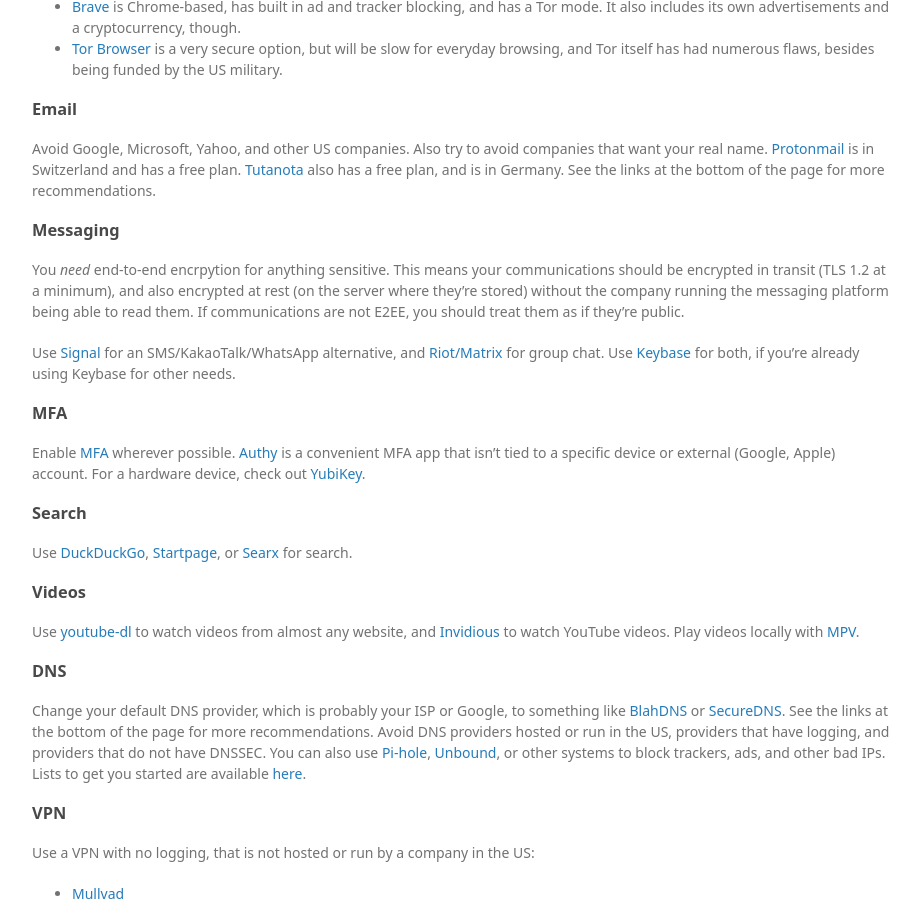
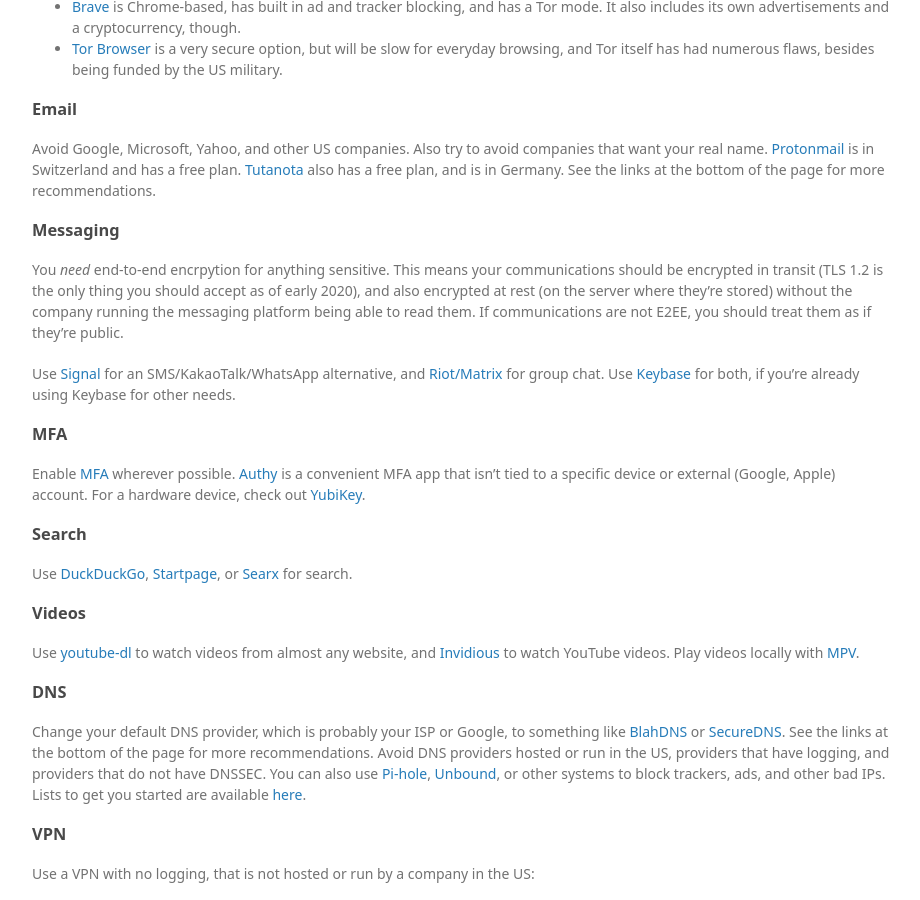
Before and after one commit to prolesoft/marxist.space, a Jekyll site: the page built from security.md, in a window 1280 px wide and 900 px high, scrolled down 1995 px. Shown: the whole window, without its empty margins (178-1098 px from the left). Built offline with Jekyll 4.4.1, drawn with Linux system fonts in a browser that asks for light colours; our own code applies the rules of GitHub Pages for plain Markdown files.

Commit message:
security.md

```diff
--- a/security.md
+++ b/security.md
@@ -103,7 +103,8 @@
 
 ### Messaging
 
-You _need_ end-to-end encrpytion for anything sensitive. This means your communications should be encrypted in transit (TLS 1.2 at a minimum),
+You _need_ end-to-end encrpytion for anything sensitive. This means your communications should be encrypted in transit
+(TLS 1.2 is the only thing you should accept as of early 2020),
 and also encrypted at rest (on the server where they're stored) without the company running the messaging platform being able to read them.
 If communications are not E2EE, you should treat them as if they're public.
 
```
